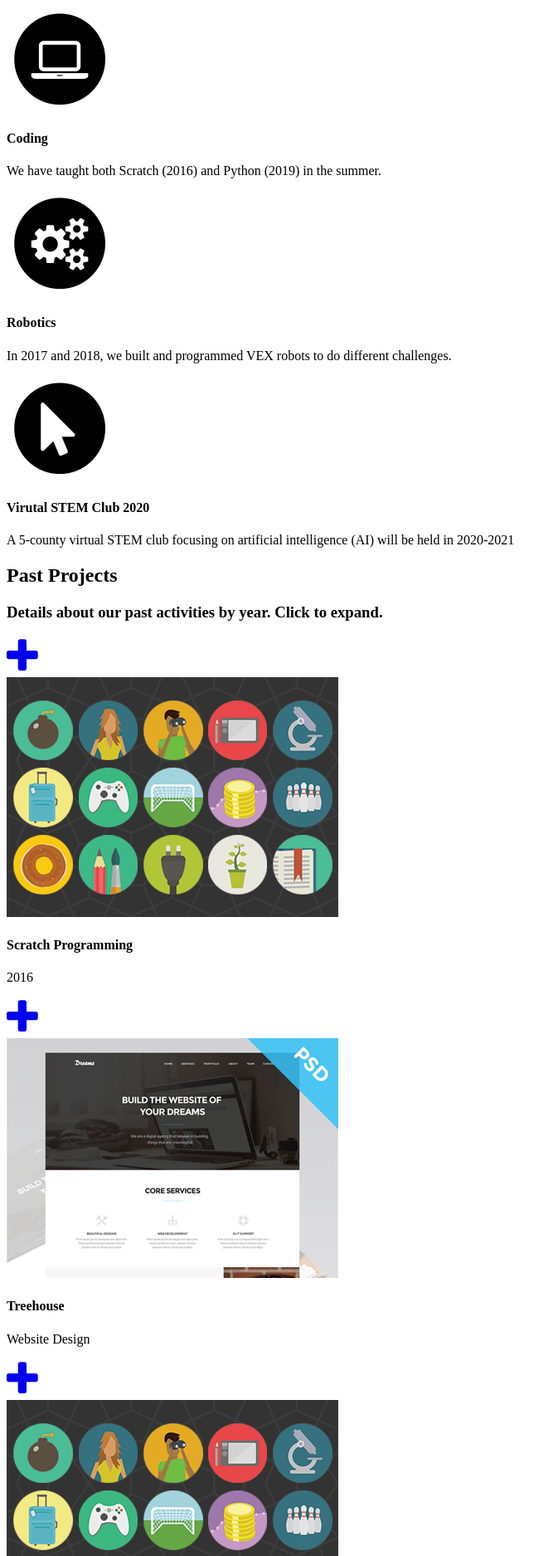
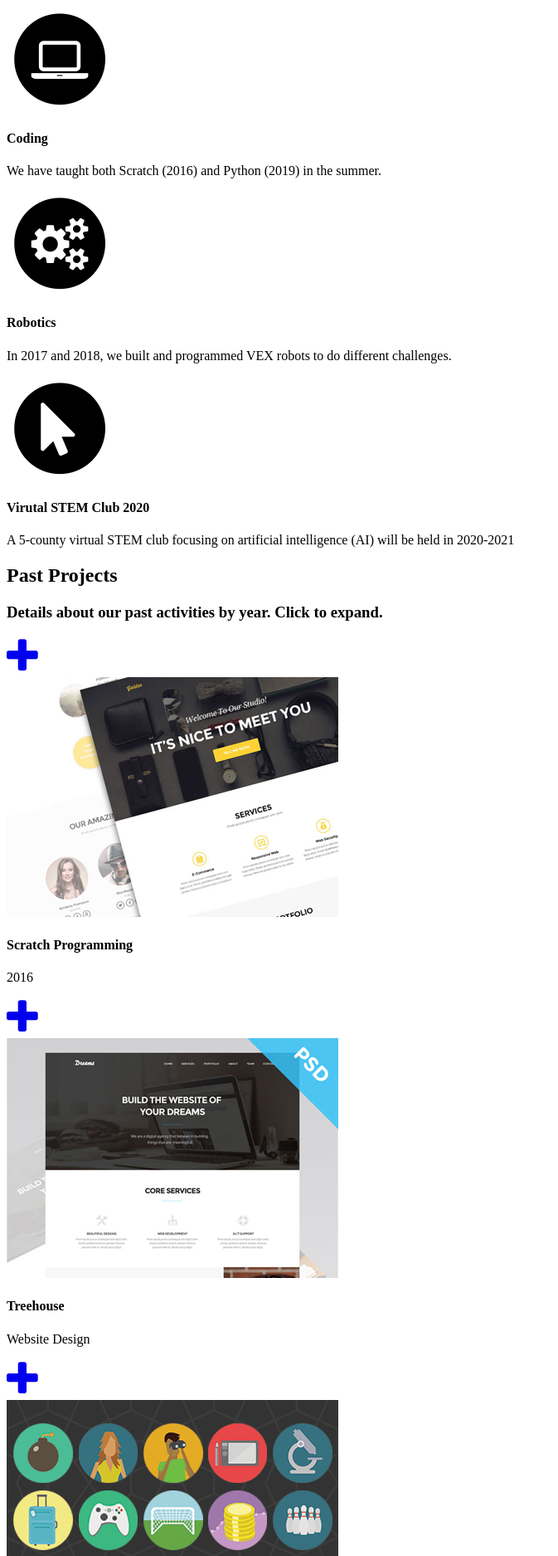
Before and after one commit to 4Hjccc/4Hjccc.github.io, a Jekyll site: the page built from index.html, in a window 1280 px wide. Shown: the part 304-2179 px from the top of the page at 83% size, without its empty margins (0-673 px from the left). Built offline with Jekyll 4.4.1, drawn with Linux system fonts in a browser that asks for light colours; some web fonts are replaced.

Commit message:
Update 2020-10-13-project-3.markdown

```diff
--- a/_posts/2020-10-13-project-3.markdown
+++ b/_posts/2020-10-13-project-3.markdown
@@ -4,8 +4,8 @@ subtitle: 2016
 layout: default
 modal-id: 6
 date: 2020-10-13
-img: roundicons.png
-thumbnail: roundicons-thumbnail.png
+img: golden.png
+thumbnail: golden-thumbnail.png
 alt: image-alt
 project-date: June 2016
 client: Start Bootstrap
```
